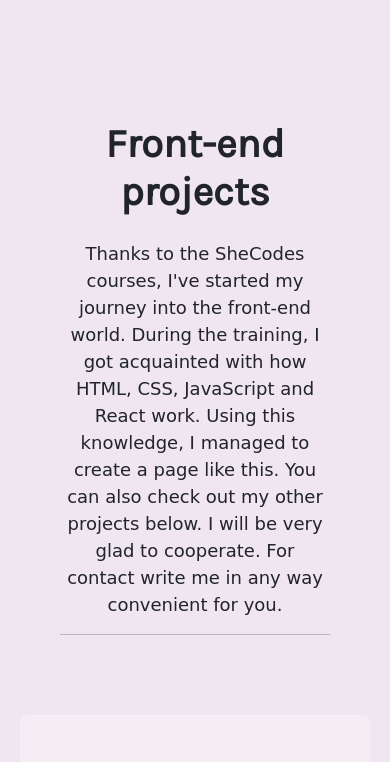
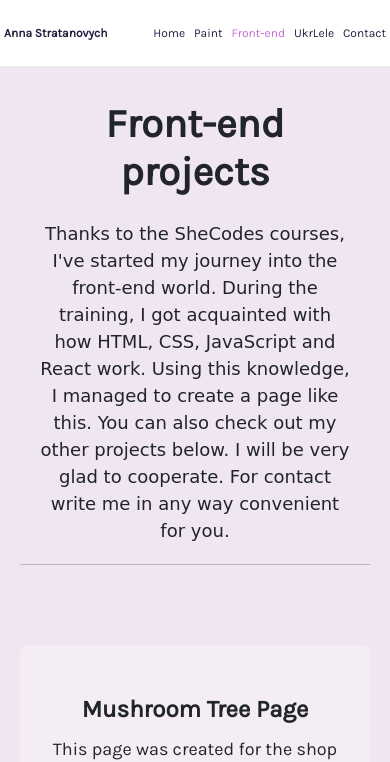
Before and after one commit to kvintasolo/Portfolio-project, a plain HTML site: page work.html in a window 390 px wide. Shown: the top 762 px of the page. Drawn offline with nearby package versions, Linux system fonts and the light colour scheme; a web font is replaced by a local one.

Commit message:
Added portfolio header

```diff
--- a/style/portfolio.css
+++ b/style/portfolio.css
@@ -8,7 +8,39 @@
 body {
   font-family: var(--default-font-family);
 }
-
+nav {
+  margin: 0;
+  padding: 20px;
+  font-family: var(--heading-font-family);
+  font-size: 18px;
+  background-color: white;
+}
+nav ul {
+  padding: 0;
+  margin: 0;
+}
+nav li {
+  display: inline;
+  list-style: none;
+  line-height: 42px;
+  margin-left: 15px;
+}
+nav a {
+  text-decoration: none;
+  color: #272142;
+  transition: all 100ms ease-in-out;
+  padding: 7px 0;
+}
+.lable {
+  font-size: 20px;
+}
+nav a:hover,
+nav li.active a {
+  color: var(--branding-color);
+}
+.container-head {
+  margin: 0 10px;
+}
 .hero h1 {
   font-size: 96px;
   font-weight: bold;
@@ -20,6 +52,7 @@ body {
   text-align: center;
   padding: 100px 20px 40px;
   font-family: var(--heading-font-family);
+  margin-top: 100px;
 }
 .hero p {
   font-size: 42px;
@@ -93,7 +126,7 @@ body {
   margin: 15px auto;
 }
 .content-container {
-  padding: 160px 20px;
+  padding: 20px 20px;
   text-align: center;
   background-color: var(--secondary-color);
 }
@@ -104,7 +137,7 @@ body {
   border-radius: 8px;
 }
 .header {
-  margin: 60px 40px;
+  margin: 120px 40px;
 }
 .content-container h1 {
   font-family: var(--heading-font-family);
@@ -144,10 +177,15 @@ body {
     line-height: 1;
   }
   .hero h2 {
-    margin: 30px;
+    margin: 15px;
+    font-size: 20px;
   }
   .hero {
     margin: 0 0 10px;
+    padding: 20px;
+  }
+  .header {
+    margin: 80px 20px 20px;
   }
   .btn-branding {
     margin: 20px;
@@ -173,7 +211,7 @@ body {
     margin: 40px 30px;
   }
   .content-container {
-    padding: 60px 20px;
+    padding: 20px 20px;
   }
   .content-container h1 {
     font-size: 40px;
@@ -195,5 +233,17 @@ body {
   .paintings {
     margin: 30px auto;
   }
-
+  nav,
+  nav a {
+    margin: 0;
+    padding: 12px 2px;
+    font-size: 12px;
+  }
+  nav li {
+    margin-left: 2px;
+  }
+  .lable {
+    font-size: 12px;
+    font-weight: bolder;
+  }
 }
--- a/work.html
+++ b/work.html
@@ -34,6 +34,18 @@
     />
   </head>
 <body>
+  <div class="container-head">
+      <nav class="d-flex justify-content-between fixed-top">
+        <a href="/" class="lable">Anna Stratanovych</a>
+        <ul>
+          <li><a href="/">Home</a></li>
+          <li><a href="/paintings.html">Paint</a></li>
+          <li class="active"><a href="/work.html">Front-end</a></li>
+          <li><a href="/ukrlele.html">UkrLele</a></li>
+          <li><a href="/contact.html">Contact</a></li>
+        </ul>
+      </nav>
+    </div>
   <div class="content-container container">
     <div class="header">
     <h1>
@@ -44,8 +56,9 @@
 You can also check out my other projects below.
 I will be very glad to cooperate. For contact write me in any way convenient for you.
     </p>
+
+    </div>
     <hr>
-    </div>
     <div class=" content ">
       <div class="row">
         <div class="col-md-6">
@@ -111,7 +124,7 @@ I will be very glad to cooperate. For contact write me in any way convenient for
   </div>
 
     <a
-      href="/index.html"
+      href="/"
 
       class="btn btn-branding d-block"
       title="Homepage"
```
Also changed, not shown: contact.html (+24 -8 lines), index.html (+14 -4 lines), paintings.html (+13 -0 lines), ukrlele.html (+12 -0 lines).
